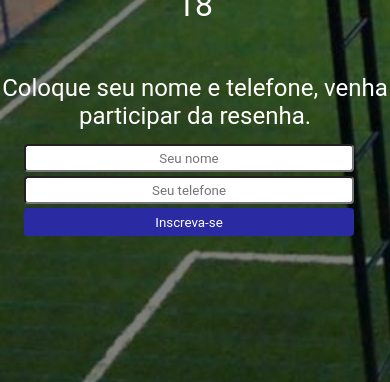
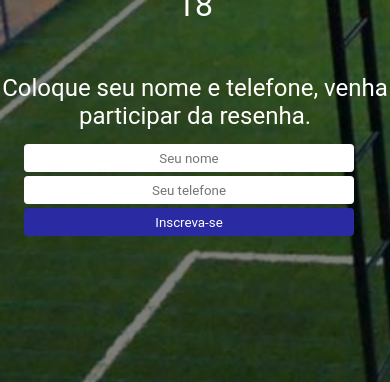
Before and after one commit to jgustavo7/Exercicio_Parcel, a website built with Parcel: page src/index.html in a window 390 px wide. Shown: the part 718-1100 px from the top of the page. Built offline with nearby package versions, Linux system fonts and the light colour scheme.

Commit message:
atualização

```diff
--- a/src/styles/main.scss
+++ b/src/styles/main.scss
@@ -90,14 +90,20 @@ body {
     margin-bottom: 2px;
     margin-top: 14px;
     border-radius: 4px;
+    border: none;
+    text-align: center;
+    align-items: center;
 }
 
 .aniversario-form-container-tel {
+    text-align: center;
+    align-items: center;
     width: 630px;
     height: 28px;
     margin-top: 4px;
     margin-bottom: 4px;
     border-radius: 4px;
+    border: none;
 }
 
 .aniversario-form-container-button {
@@ -167,6 +173,7 @@ body {
             margin-left: 24px;
             border-radius: 4px;
             text-align: center;
+            border: none;
         }
 
         .aniversario-form-container-tel {
@@ -176,6 +183,7 @@ body {
             align-items: center;
             margin-left: 24px;
             border-radius: 4px;
+            border: none;
         }
 
         .aniversario-form-container-button {
```
